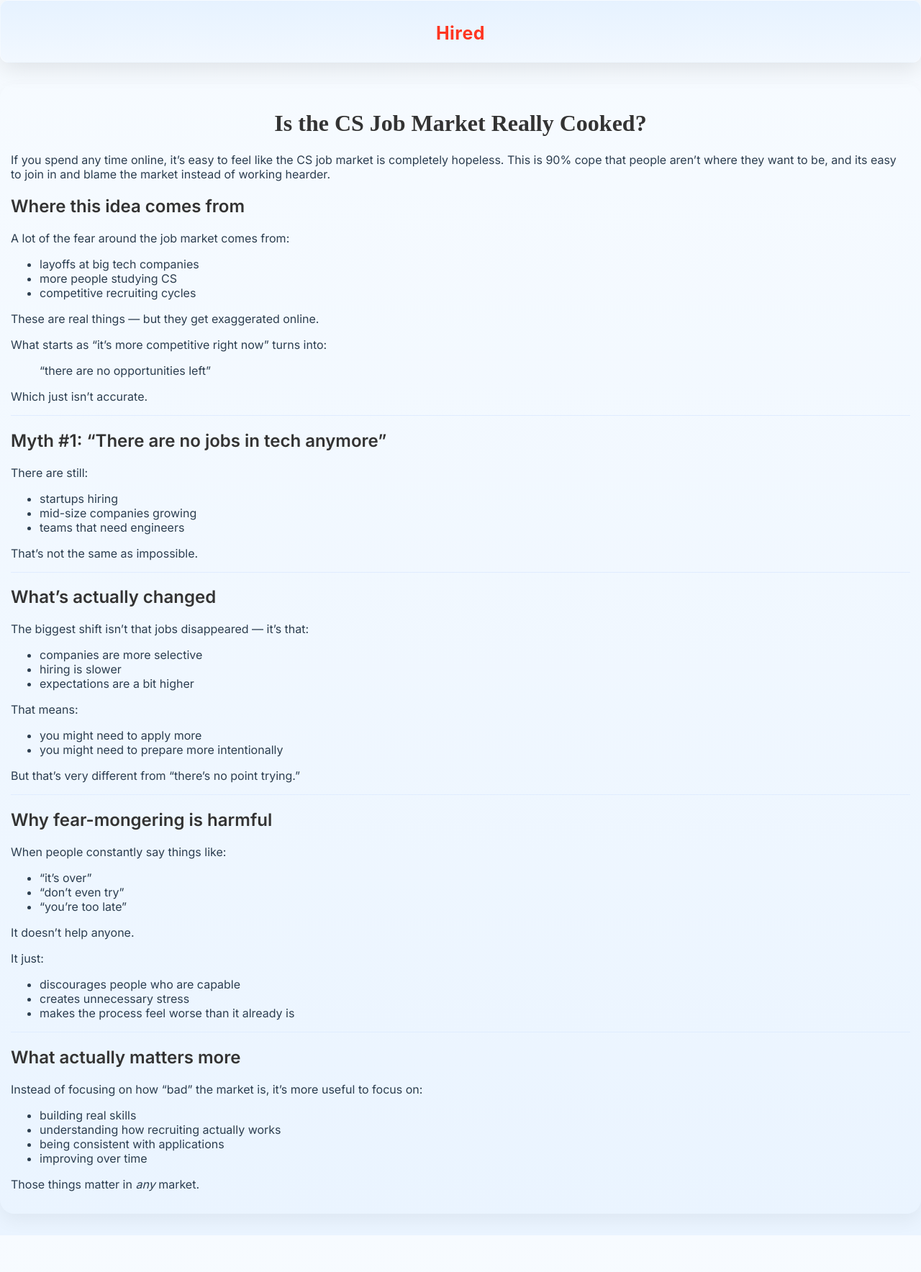
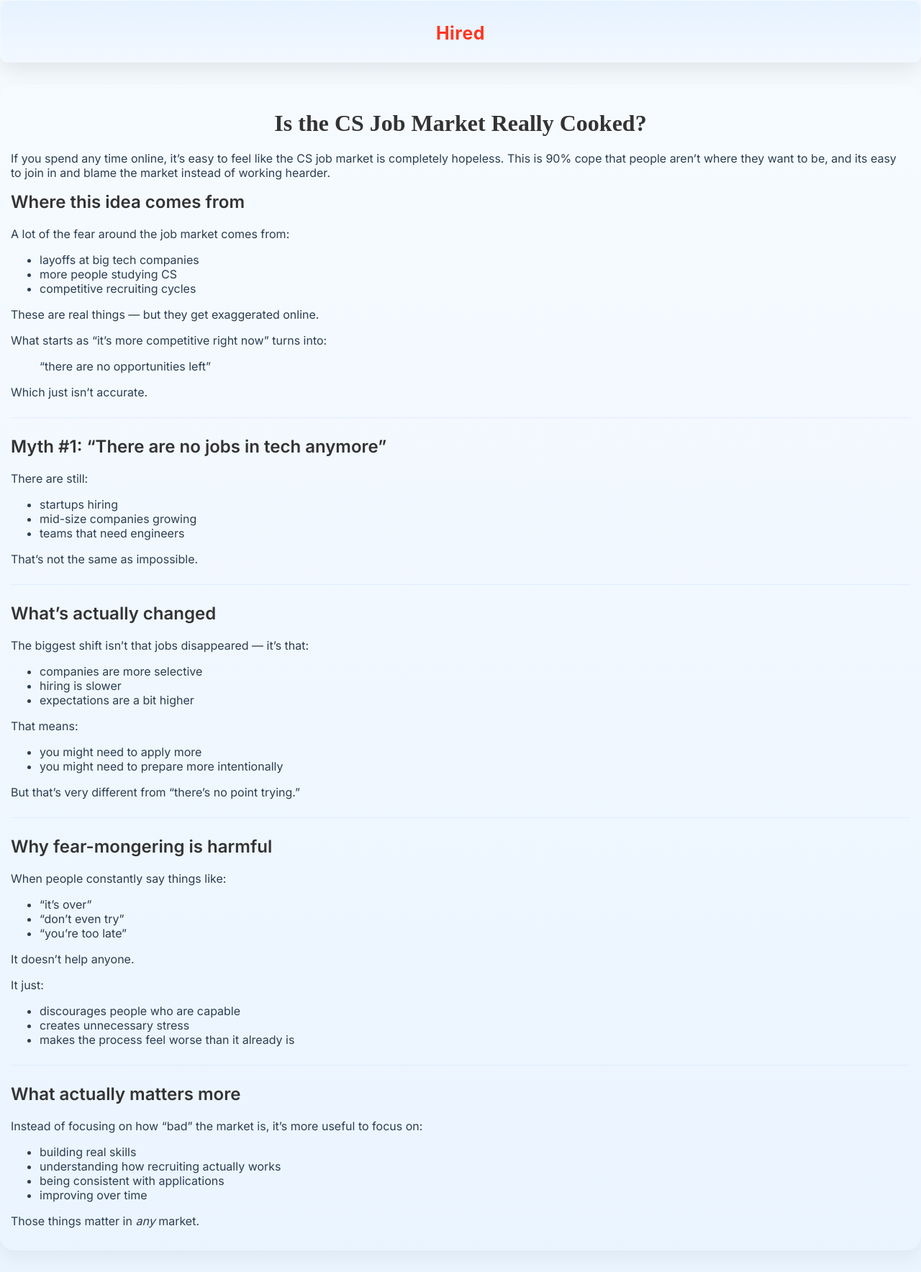
Before and after one commit to hiredmaybe67/hiredmaybe67.github.io, a Jekyll site: the page built from cs-job-market-myths.md, in a window 1280 px wide. Shown: the whole page at 72% size. Built offline with Jekyll 4.4.1, drawn with Linux system fonts in a browser that asks for light colours; before the commit the page ends 1717 px from its top, so only the background shows below that.

Commit message:
Update default.html

```diff
--- a/_layouts/default.html
+++ b/_layouts/default.html
@@ -34,20 +34,20 @@
       text-align: center;
       color: #333333;
       font-weight: 700;
-      /* margin-bottom: 20px; */
+      margin-bottom: 20px;
     }
 
     p.subtitle {
       text-align: center;
       color: #333333;
       margin-top: 0;
-      /* margin-bottom: 30px; */
+       /* margin-bottom: 30px;  */
       font-size: 14px;
     }
 
     h2 {
       color: #333333;
-      /* margin-top: 15px; */
+       margin-top: 15px;
     }
 
     a {
@@ -63,7 +63,7 @@
       border: none;
       height: 1px;
       background: #e0ecff;
-      /* margin: 25px 0; */
+      margin: 25px 0;
     }
 
     .banner {
```
